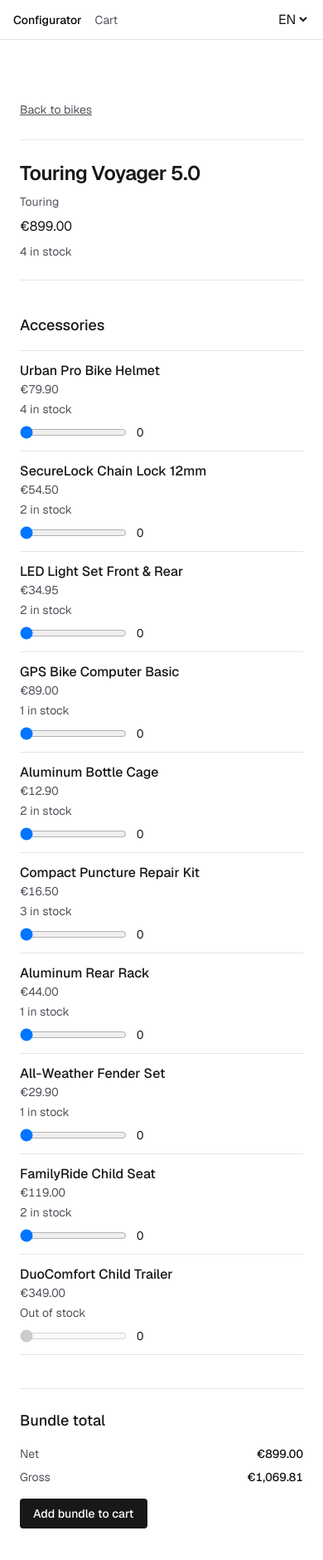
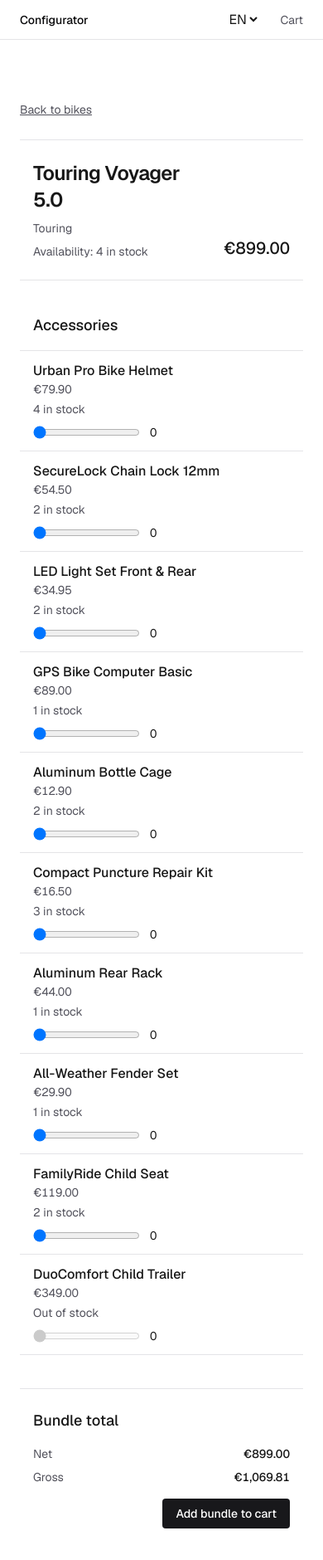
Before and after one commit to konskrit/bike-bundle-configurator, a Next.js app: page /en/bikes/bike-001 in a window 390 px wide. Shown: the whole page at 83% size. Built offline with nearby package versions, Linux system fonts and the light colour scheme.

Commit message:
style(ui): refine header cart placement and detail page spacing

```diff
--- a/src/components/AccessoryList.tsx
+++ b/src/components/AccessoryList.tsx
@@ -28,7 +28,7 @@ export function AccessoryList({
 
   return (
     <section className="mt-10" aria-labelledby="accessories-heading">
-      <h2 id="accessories-heading" className="text-lg font-medium">
+      <h2 id="accessories-heading" className="px-4 text-lg font-medium">
         {translate("accessoriesHeading")}
       </h2>
       <ul className="mt-4 divide-y divide-zinc-200 border-y border-zinc-200">
@@ -40,7 +40,7 @@ export function AccessoryList({
           return (
             <li
               key={accessory.id}
-              className="flex flex-col gap-2 py-3 sm:flex-row sm:items-center sm:justify-between"
+              className="flex flex-col gap-2 px-4 py-3 sm:flex-row sm:items-center sm:justify-between"
             >
               <div>
                 <p className="font-medium">{accessory.name}</p>
--- a/src/components/BikeConfigurator.tsx
+++ b/src/components/BikeConfigurator.tsx
@@ -119,17 +119,28 @@ export function BikeConfigurator({
         {translate("backToBikes")}
       </Link>
 
-      <section className="mt-6 border-y border-zinc-200 py-6">
-        <h1 className="text-2xl font-semibold tracking-tight">{bike.name}</h1>
+      <section className="mt-6 border-y border-zinc-200 px-4 py-6">
+        <div className="flex items-end justify-between gap-6">
+          <div>
+            <h1 className="text-2xl font-semibold tracking-tight">
+              {bike.name}
+            </h1>
             <p className="mt-2 text-sm text-zinc-600">{bike.frameType}</p>
-        <p className="mt-2 tabular-nums">
-          {format.number(bike.price, { style: "currency", currency: "EUR" })}
+            <p className="mt-2 text-sm text-zinc-600">
+              {translate("stockAvailability", {
+                status: bikeInStock
+                  ? translate("stockInStock", { count: bikeAvailable })
+                  : translate("stockOutOfStock"),
+              })}
             </p>
-        <p className="mt-2 text-sm text-zinc-600">
-          {bikeInStock
-            ? translate("stockInStock", { count: bikeAvailable })
-            : translate("stockOutOfStock")}
+          </div>
+          <p className="shrink-0 text-xl font-medium tabular-nums">
+            {format.number(bike.price, {
+              style: "currency",
+              currency: "EUR",
+            })}
           </p>
+        </div>
       </section>
 
       <AccessoryList
@@ -141,14 +152,16 @@ export function BikeConfigurator({
       />
 
       <BundleSummary totals={bundleTotals} />
+      <div className="mt-4 flex justify-end px-4">
         <button
           type="button"
           onClick={handleAddToCart}
           disabled={!bikeInStock}
-        className="mt-4 rounded bg-zinc-900 px-4 py-2 text-sm font-medium text-white disabled:opacity-60"
+          className="rounded bg-zinc-900 px-4 py-2 text-sm font-medium text-white disabled:opacity-60"
         >
           {translate("addToCart")}
         </button>
       </div>
+    </div>
   );
 }
--- a/src/components/BikeList.tsx
+++ b/src/components/BikeList.tsx
@@ -12,7 +12,7 @@ export async function BikeList({ bikes }: Props) {
 
   return (
     <section className="mt-8" aria-labelledby="bikes-heading">
-      <h2 id="bikes-heading" className="text-lg font-medium">
+      <h2 id="bikes-heading" className="px-4 text-lg font-medium">
         {translate("bikesHeading")}
       </h2>
       <ul className="mt-4 divide-y divide-zinc-200 border-y border-zinc-200">
@@ -20,7 +20,7 @@ export async function BikeList({ bikes }: Props) {
           <li key={bike.id}>
             <Link
               href={`/bikes/${bike.id}`}
-              className="flex w-full items-baseline justify-between gap-4 py-3 hover:bg-zinc-50"
+              className="flex w-full items-baseline justify-between gap-4 px-4 py-3 hover:bg-zinc-100"
             >
               <p className="font-medium">{bike.name}</p>
               <p className="shrink-0 tabular-nums">
--- a/src/components/BundleSummary.tsx
+++ b/src/components/BundleSummary.tsx
@@ -12,7 +12,10 @@ export function BundleSummary({ totals }: Props) {
   const format = useFormatter();
 
   return (
-    <section className="mt-10 border-t border-zinc-200 pt-6" aria-live="polite">
+    <section
+      className="mt-10 border-t border-zinc-200 px-4 pt-6"
+      aria-live="polite"
+    >
       <h2 className="text-lg font-medium">{translate("bundleSummary")}</h2>
       <dl className="mt-4 space-y-2 text-sm">
         <div className="flex justify-between gap-4">
--- a/src/components/SiteHeader.tsx
+++ b/src/components/SiteHeader.tsx
@@ -11,7 +11,7 @@ export function SiteHeader() {
   const pathname = usePathname();
 
   return (
-    <header className="flex items-center justify-between gap-4 border-b border-zinc-200 px-4 py-3">
+    <header className="flex items-center gap-6 border-b border-zinc-200 px-6 py-3">
       <nav className="flex items-center gap-4 text-sm">
         <Link
           href="/"
@@ -23,17 +23,21 @@ export function SiteHeader() {
         >
           {translate("navConfigurator")}
         </Link>
+      </nav>
+      <div className="ml-auto flex items-center gap-6">
+        <LocaleSwitcher />
         <Link
           href="/cart"
           className={
-            pathname === "/cart" ? "font-medium text-zinc-950" : "text-zinc-600"
+            pathname === "/cart"
+              ? "text-sm font-medium text-zinc-950"
+              : "text-sm text-zinc-600"
           }
         >
           {translate("navCart")}
           {bundles.length > 0 ? ` (${bundles.length})` : null}
         </Link>
-      </nav>
-      <LocaleSwitcher />
+      </div>
     </header>
   );
 }
--- a/src/i18n/locales/de.json
+++ b/src/i18n/locales/de.json
@@ -25,6 +25,7 @@
     "checkoutErrorGeneric": "Bestellung fehlgeschlagen. Bitte erneut versuchen.",
     "stockInStock": "{count} auf Lager",
     "stockOutOfStock": "Nicht auf Lager",
+    "stockAvailability": "Verfügbarkeit: {status}",
     "loading": "Wird geladen…",
     "stockUnavailable": "Bestandsdaten nicht verfügbar.",
     "stockRetry": "Erneut versuchen"
--- a/src/i18n/locales/en.json
+++ b/src/i18n/locales/en.json
@@ -25,6 +25,7 @@
     "checkoutErrorGeneric": "Checkout failed. Please try again.",
     "stockInStock": "{count} in stock",
     "stockOutOfStock": "Out of stock",
+    "stockAvailability": "Availability: {status}",
     "loading": "Loading…",
     "stockUnavailable": "Stock levels unavailable.",
     "stockRetry": "Retry"
```
Lines whose indentation alone changed are shown as unchanged.
